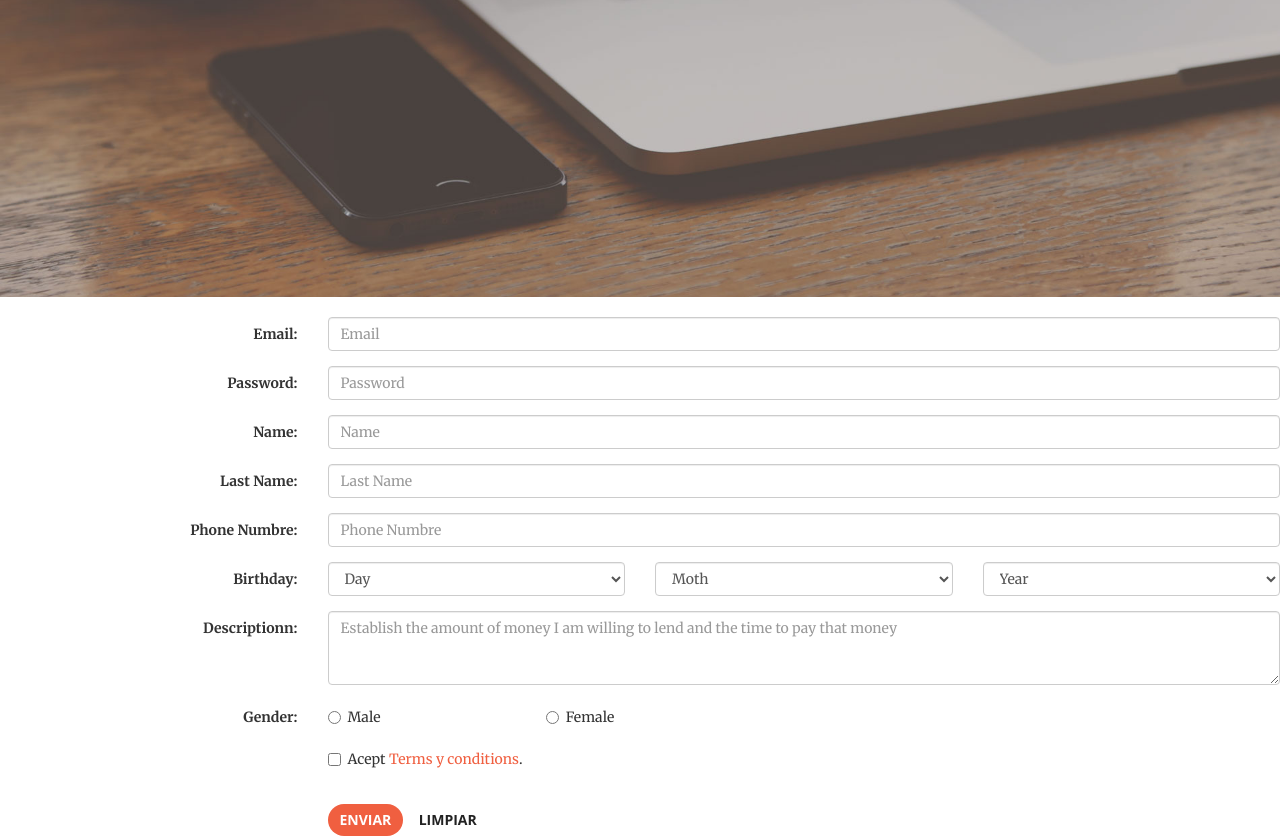
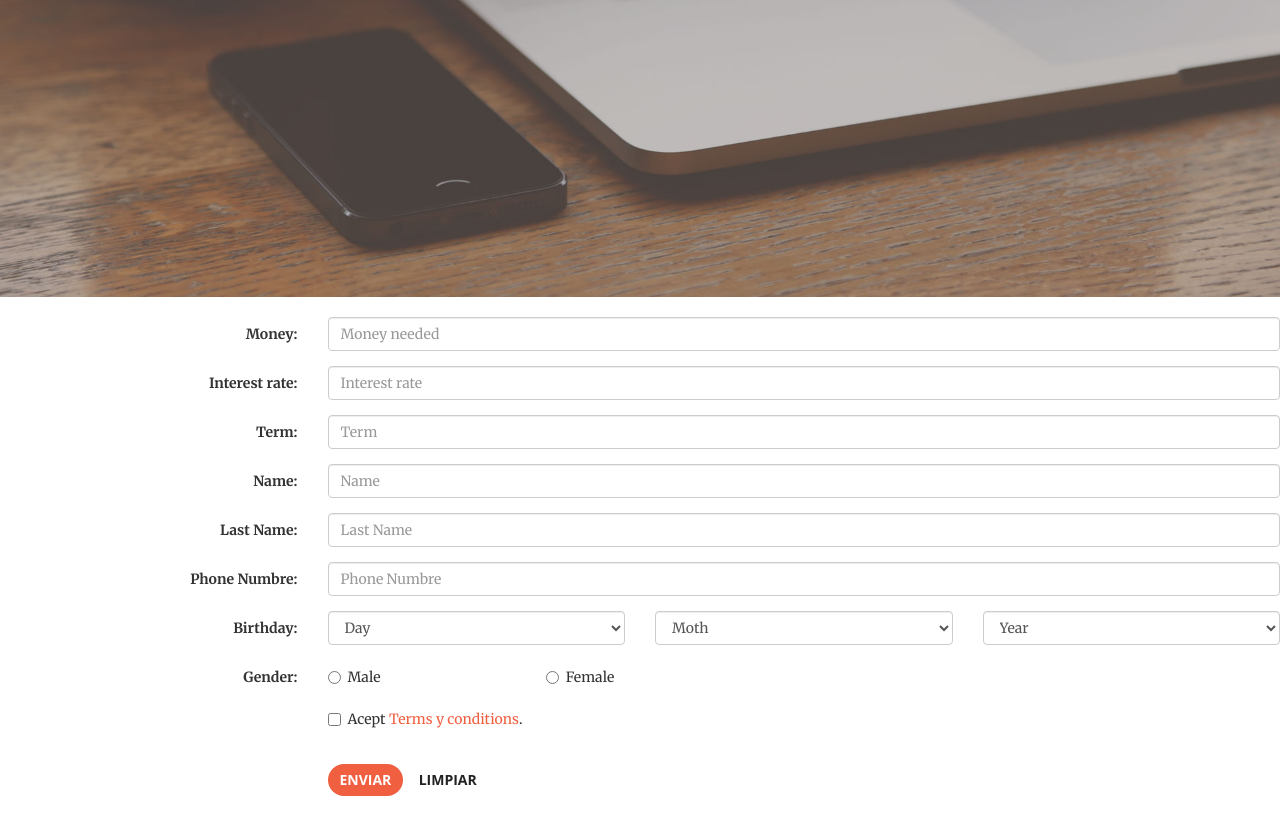
Before and after one commit to openstack-hackathon/MoMos, a website: page Inicio/Similar/pag1/index.html in a window 1280 px wide. Shown: the part 503-1339 px from the top of the page. After the commit the page ends 1299 px from the top, so only its background shows below. Drawn offline with nearby package versions, Linux system fonts and the light colour scheme.

Commit message:
Terminado

```diff
--- a/Inicio/Similar/pag1/index.html
+++ b/Inicio/Similar/pag1/index.html
@@ -66,15 +66,21 @@
     <br>
     <form class="form-horizontal">
     <div class="form-group">
-        <label class="control-label col-xs-3">Email:</label>
+        <label class="control-label col-xs-3">Money:</label>
         <div class="col-xs-9">
-            <input type="email" class="form-control" id="inputEmail" placeholder="Email">
+            <input type="email" class="form-control" id="inputEmail" placeholder="Money needed">
         </div>
     </div>
     <div class="form-group">
-        <label class="control-label col-xs-3">Password:</label>
+        <label class="control-label col-xs-3">Interest rate:</label>
         <div class="col-xs-9">
-            <input type="password" class="form-control" id="inputPassword" placeholder="Password">
+            <input type="password" class="form-control" id="inputPassword" placeholder="Interest rate">
+        </div>
+    </div>
+        <div class="form-group">
+        <label class="control-label col-xs-3">Term:</label>
+        <div class="col-xs-9">
+            <input type="password" class="form-control" id="inputPassword" placeholder="Term">
         </div>
     </div>
     <div class="form-group">
@@ -114,12 +120,6 @@
         </div>
     </div>
     <div class="form-group">
-        <label class="control-label col-xs-3">Descriptionn:</label>
-        <div class="col-xs-9">
-            <textarea rows="3" class="form-control" placeholder="Establish the amount of money I am willing to lend and the time to pay that money"></textarea>
-        </div>
-    </div>
-    <div class="form-group">
         <label class="control-label col-xs-3">Gender:</label>
         <div class="col-xs-2">
             <label class="radio-inline">
```
Also changed, not shown: Inicio/Borrow/pag1/index.html (+10 -10 lines).
